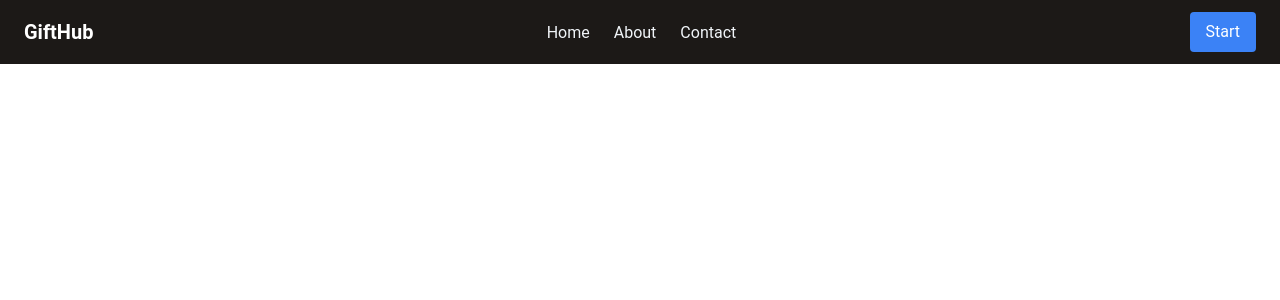
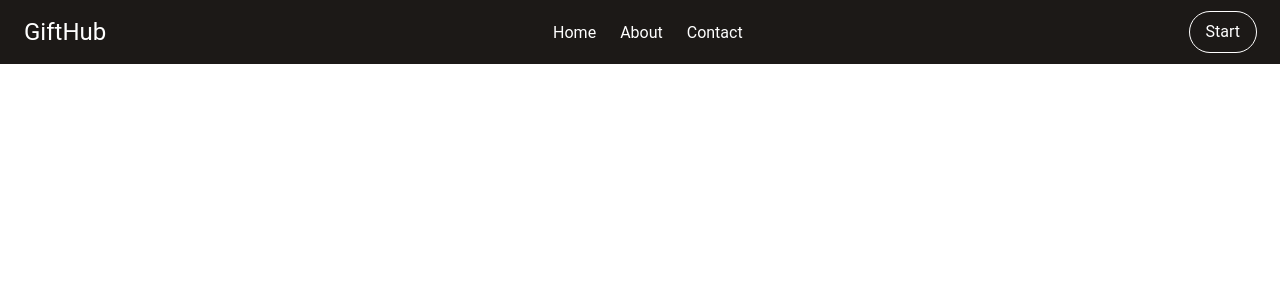
Before and after one commit to jadenbanze/coffree, a Next.js app: page / in a window 1280 px wide. Shown: the top 300 px of the page. Built offline with nearby package versions, Linux system fonts and the light colour scheme.

Commit message:
fixed navbar styling

```diff
--- a/src/pages/index.js
+++ b/src/pages/index.js
@@ -5,27 +5,24 @@ const inter = Inter({ subsets: ['latin'] });
 
 export default function Home() {
   return (
-    <body className="bg-stone-800"> {/* Main body */}
-
-    {/* NAV */}
+    <div id="Nav" className="bg-stone-900"> {/* NAV */}
     <nav className="fixed top-0 w-full border-a bg-stone-900">
       <div className="container mx-auto flex items-center justify-between px-6 py-3">
-        <a href="#" className="text-xl font-bold font-roboto text-white">GiftHub</a> {/* Change link to site home when done*/}
+        <a href="#" className="text-2xl font-normal font-roboto text-white">GiftHub</a> {/* Change link to site home when done*/}
         <ul className="flex">
           <li className="px-3">
-            <a href="#" className="hover:text-blue-500 font-roboto font-normal text-md transition-color duration-300 ease-in-out text-slate-100">Home</a> {/* Change link to site home when done */}
+            <a href="#" className="hover-underline-animation font-roboto font-normal text-md transition-color duration-300 ease-in-out text-slate-100">Home</a> {/* Change link to site home when done */}
           </li>
           <li className="px-3">
-            <a href="#" className="hover:text-blue-500 font-roboto font-normal text-md transition-color duration-300 ease-in-out text-slate-100">About</a> {/* Change link to site home when done */}
+            <a href="#" className="hover-underline-animation font-roboto font-normal text-md transition-color duration-300 ease-in-out text-slate-100">About</a> {/* Change link to site home when done */}
           </li>
           <li className="px-3">
-          <a href="#" class="hover:text-blue-500 font-roboto font-normal text-md transition-color duration-300 ease-in-out text-slate-100" >Contact</a>
+          <a href="#" className="hover-underline-animation font-roboto font-normal text-md transition-color duration-300 ease-in-out text-slate-100" >Contact</a>
           </li>
         </ul>
-        <button className=" text-white py-2 px-4 rounded font-roboto transition ease-in-out delay-150 bg-blue-500 hover: hover:scale-110 hover:bg-indigo-500 duration-300">Start</button>
+        <button className=" text-white py-2 px-4 rounded-full font-roboto outline outline-1 transition ease-in-out delay-150 bg-none hover: hover:scale-110 hover:bg-indigo-600 duration-300">Start</button>
       </div>
     </nav>
-
-    </body>
+    </div>
   );
 }
--- a/src/styles/globals.css
+++ b/src/styles/globals.css
@@ -9,3 +9,27 @@
 .transition-color { /* Slowly transitions text to blue */
   transition: all 0.3s ease-in-out;
 }
+
+.hover-underline-animation {
+  display: inline-block;
+  position: relative;
+  color: #ffffff;
+}
+
+.hover-underline-animation::after {
+  content: '';
+  position: absolute;
+  width: 100%;
+  transform: scaleX(0);
+  height: 2px;
+  bottom: 0;
+  left: 0;
+  background-color: #4f46e5;
+  transform-origin: bottom right;
+  transition: transform 0.25s ease-out;
+}
+
+.hover-underline-animation:hover::after {
+  transform: scaleX(1);
+  transform-origin: bottom left;
+}
```
